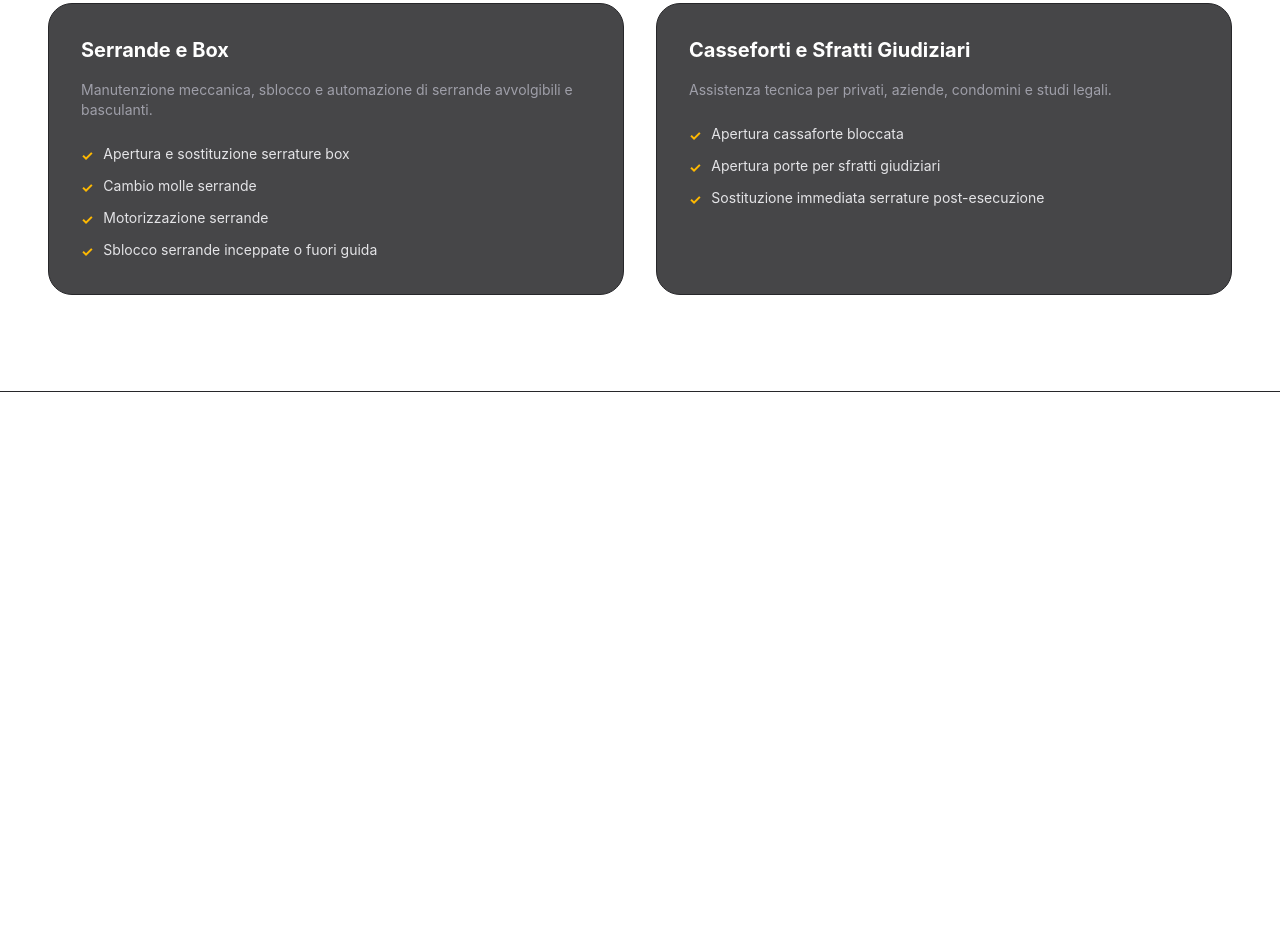
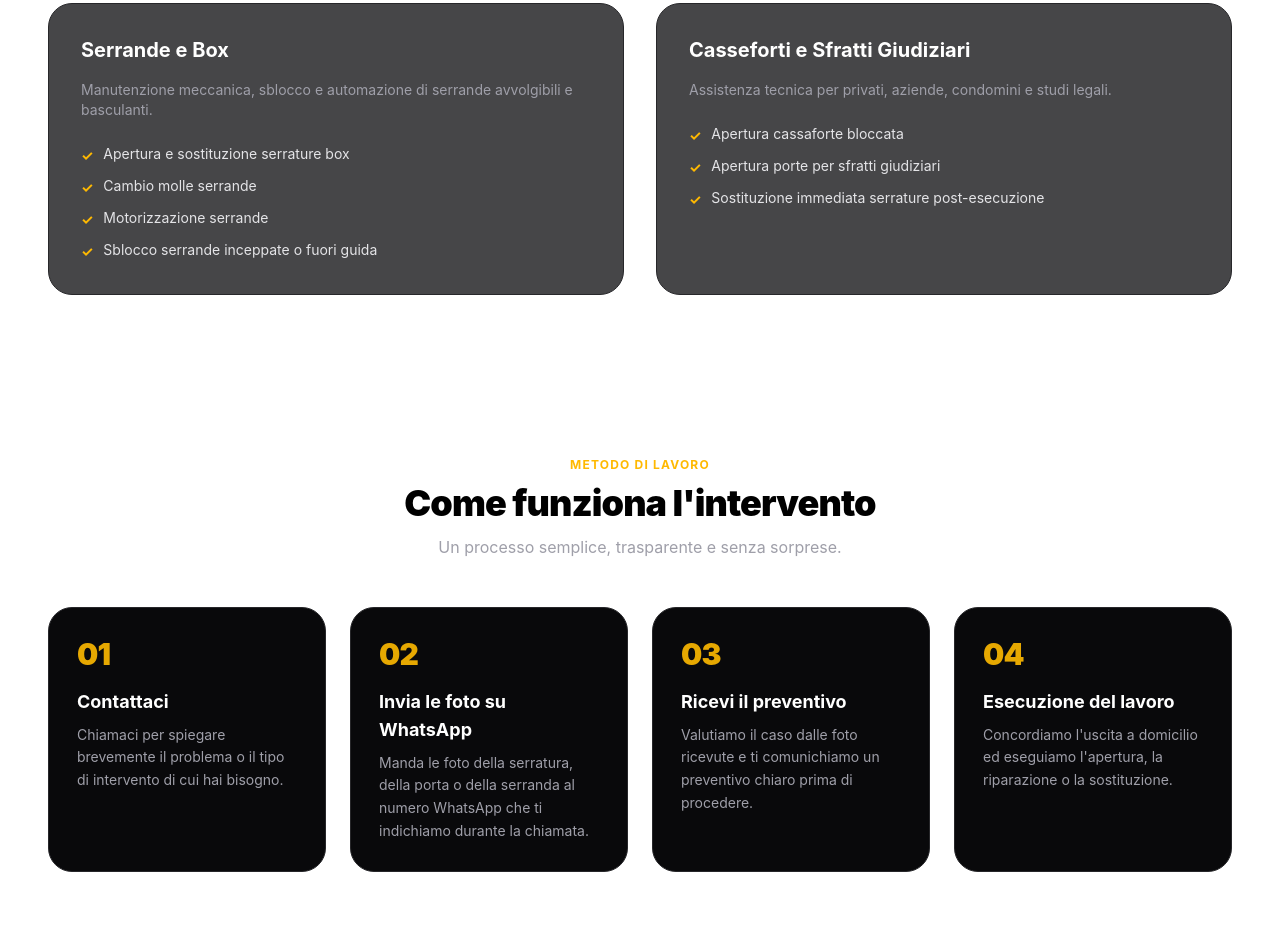
Before and after one commit to strazzullociroandrea/arcoserrature, an Astro site: page / in a window 1280 px wide. Shown: the part 1313-2245 px from the top of the page. Before the commit the page ends 1705 px from the top, so only its background shows below. Built offline with nearby package versions, Linux system fonts and the light colour scheme; Astro itself is replaced by a stand-in of ours.

Commit message:
feat: add HowItWorks component to explain the service process

```diff
--- /dev/null
+++ b/src/components/HowItWorks.astro
@@ -0,0 +1,56 @@
+---
+const steps = [
+    {
+        number: "01",
+        title: "Contattaci",
+        description:
+            "Chiamaci per spiegare brevemente il problema o il tipo di intervento di cui hai bisogno.",
+    },
+    {
+        number: "02",
+        title: "Invia le foto su WhatsApp",
+        description:
+            "Manda le foto della serratura, della porta o della serranda al numero WhatsApp che ti indichiamo durante la chiamata.",
+    },
+    {
+        number: "03",
+        title: "Ricevi il preventivo",
+        description:
+            "Valutiamo il caso dalle foto ricevute e ti comunichiamo un preventivo chiaro prima di procedere.",
+    },
+    {
+        number: "04",
+        title: "Esecuzione del lavoro",
+        description:
+            "Concordiamo l'uscita a domicilio ed eseguiamo l'apertura, la riparazione o la sostituzione.",
+    },
+];
+---
+
+<section id="come-funziona" class="w-full py-10 sm:py-15 p-4">
+    <div class="mx-auto max-w-7xl px-4 sm:px-6 lg:px-8">
+        <div class="text-center max-w-2xl mx-auto">
+      <span class="text-xs font-bold uppercase tracking-widest text-amber-400">
+        Metodo di Lavoro
+      </span>
+            <h2 class="mt-2 text-3xl sm:text-4xl font-black tracking-tight ">
+                Come funziona l'intervento
+            </h2>
+            <p class="mt-3 text-base text-zinc-400">
+                Un processo semplice, trasparente e senza sorprese.
+            </p>
+        </div>
+
+        <div class="mt-12 grid grid-cols-1 sm:grid-cols-2 lg:grid-cols-4 gap-6">
+            {steps.map((step) => (
+                    <div class="relative rounded-3xl bg-zinc-950 border border-zinc-800 p-6 sm:p-7">
+          <span class="inline-block text-3xl font-black text-amber-400/90 tracking-tight mb-4">
+            {step.number}
+          </span>
+                        <h3 class="text-lg font-bold text-white mb-2">{step.title}</h3>
+                        <p class="text-sm text-zinc-400 leading-relaxed">{step.description}</p>
+                    </div>
+            ))}
+        </div>
+    </div>
+</section>
--- a/src/components/Services.astro
+++ b/src/components/Services.astro
@@ -44,7 +44,7 @@ const categories = [
 ];
 ---
 
-<section id="servizi" class="w-full p-4 py-16 sm:py-24 border-b border-zinc-800">
+<section id="servizi" class="w-full p-4 py-16 sm:py-24">
     <div class="mx-auto max-w-7xl px-4 sm:px-6 lg:px-8">
         <div class="max-w-3xl">
       <span class="text-xs font-bold uppercase tracking-widest text-amber-400">
--- a/src/pages/index.astro
+++ b/src/pages/index.astro
@@ -3,10 +3,12 @@ import Layout from '../layouts/Layout.astro';
 import Header from '../components/Header.astro';
 import Hero from '../components/Hero.astro';
 import Services from '../components/Services.astro';
+import HowItWorks from "../components/HowItWorks.astro";
 ---
 
 <Layout>
     <Header/>
     <Hero/>
     <Services/>
+    <HowItWorks/>
 </Layout>
```
